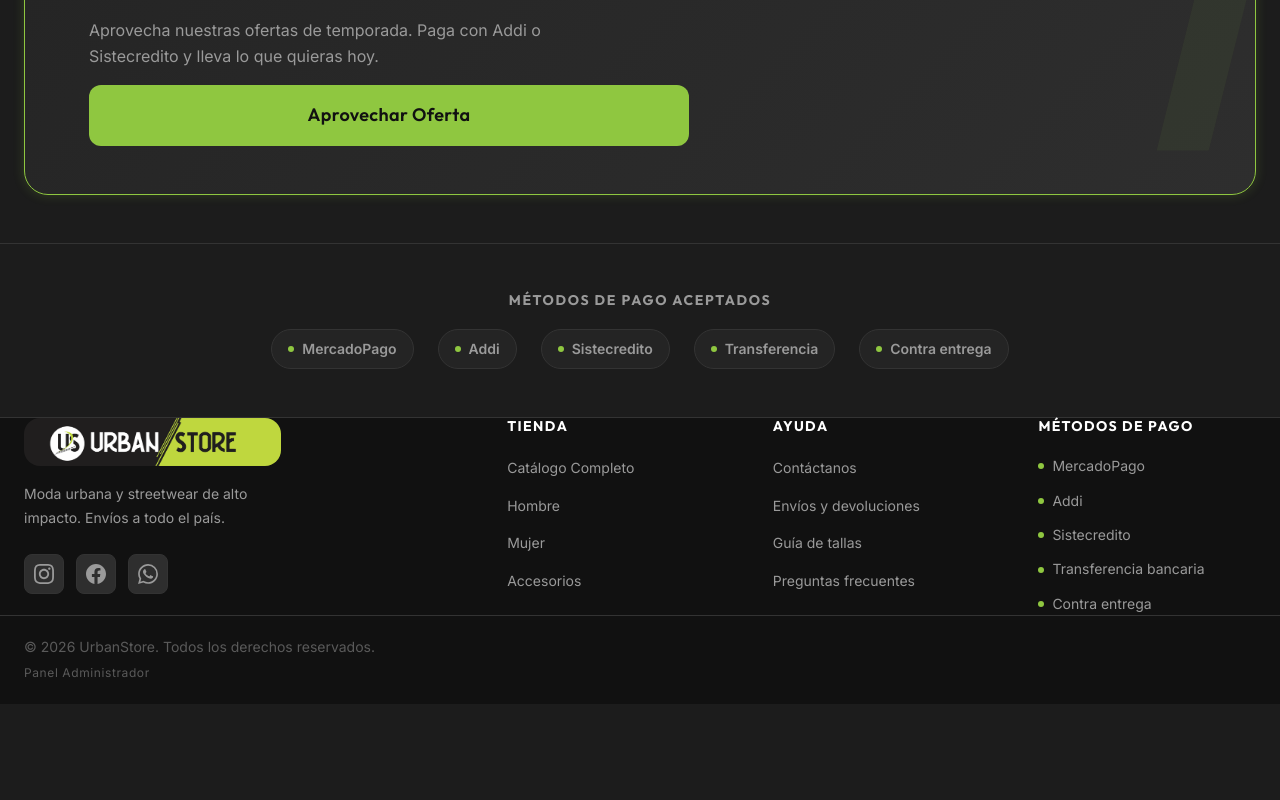
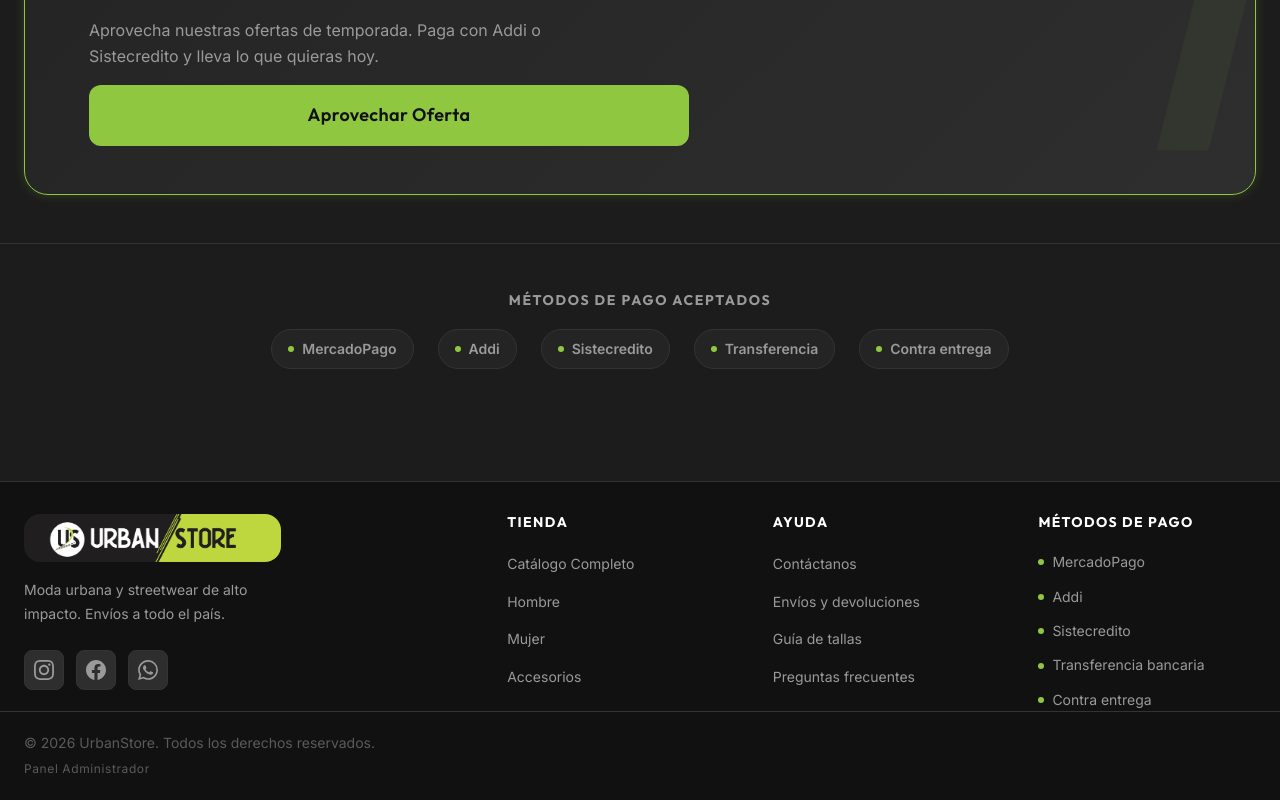
Before and after one commit to ingdavidc/UrbanStore, a React (Vite) app: page / in a window 1280 px wide. Shown: the part 3225-4025 px from the top of the page. Before the commit the page ends 3929 px from the top, so only its background shows below. Built offline with nearby package versions, Linux system fonts and the light colour scheme.

Commit message:
design: adjust footer margin and padding for improved breathing space

```diff
--- a/src/components/Footer.module.css
+++ b/src/components/Footer.module.css
@@ -1,7 +1,8 @@
 .footer {
   background: var(--color-bg-deep);
   border-top: 1px solid var(--color-border);
-  margin-top: 0;
+  margin-top: var(--space-16);
+  padding-top: var(--space-8);
 }
 
 .top {
```
